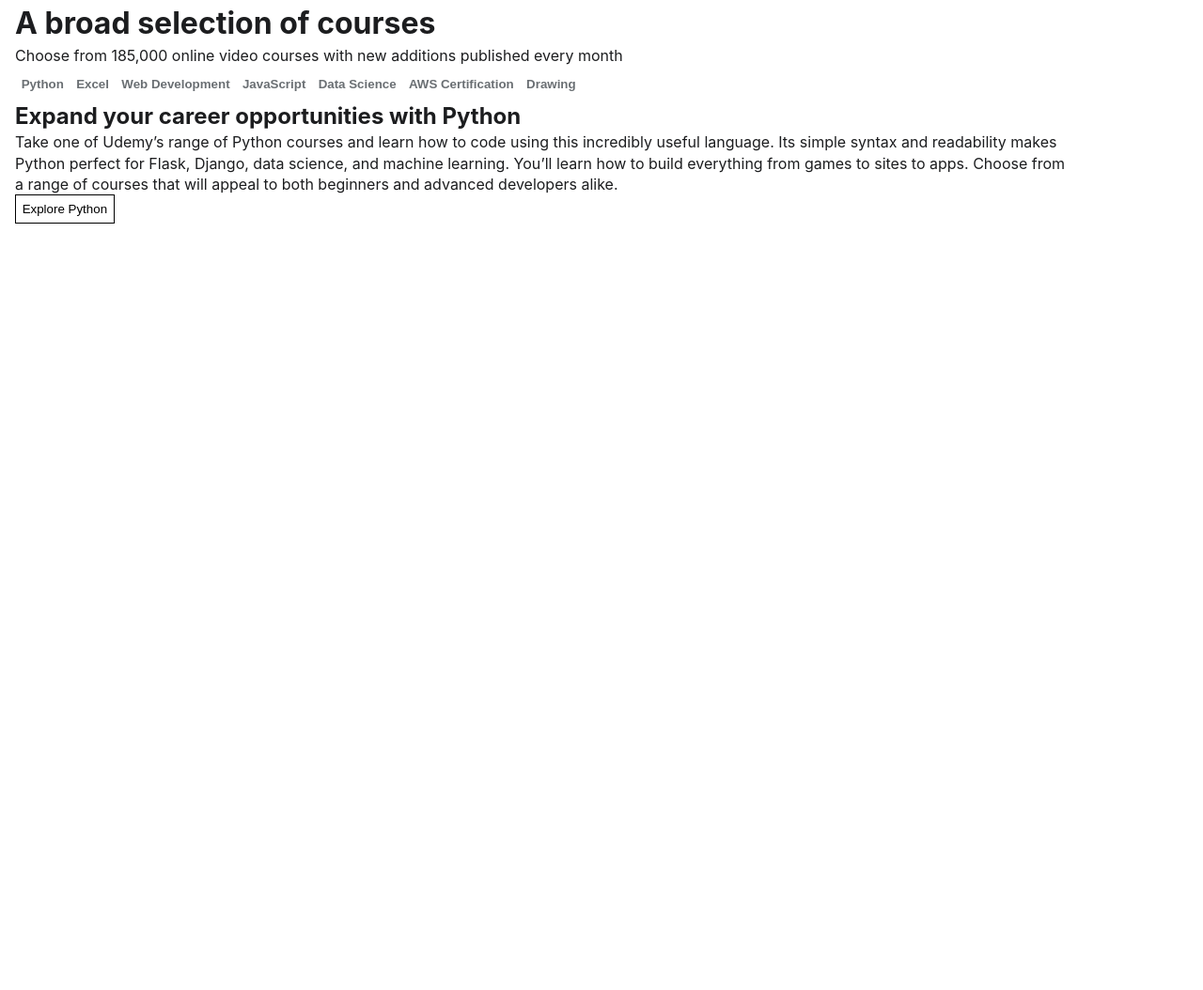
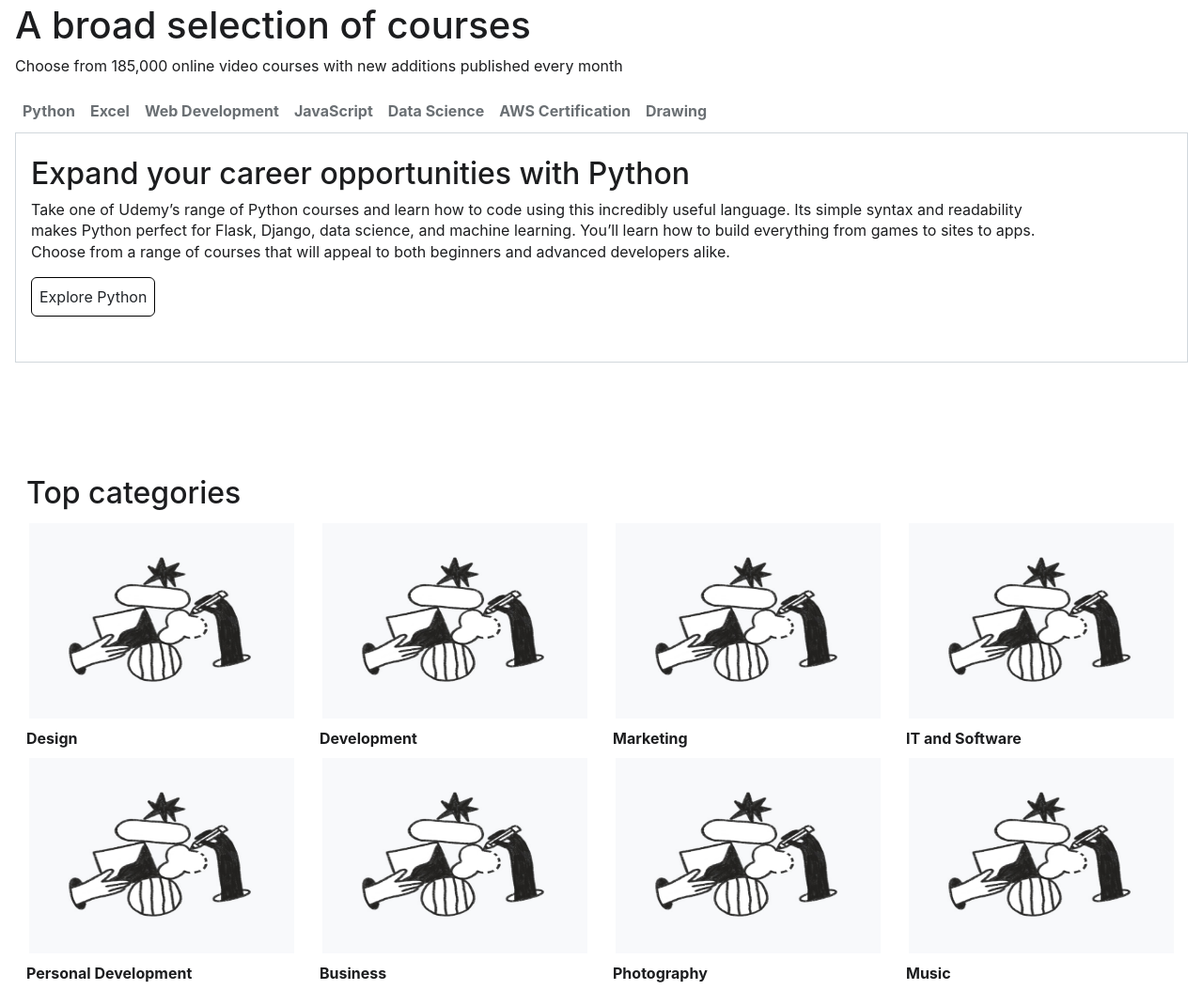
Before and after one commit to OmarElaraby26/Bldai, a website: page index.html in a window 1280 px wide. Shown: the part 356-1410 px from the top of the page at 94% size. Before the commit the page ends 800 px from the top, so only its background shows below. Drawn offline with nearby package versions, Linux system fonts and the light colour scheme; no server answers.

Commit message:
add categories section

```diff
--- a/index.html
+++ b/index.html
@@ -6,10 +6,11 @@
     <meta name="viewport" content="width=device-width, initial-scale=1.0">
     <!-- <meta http-equiv="X-UA-Compatible" content="ie=edge"> -->
     <title>Udemy</title>
+    <link href="https://cdn.jsdelivr.net/npm/bootstrap@5.2.0/dist/css/bootstrap.min.css" rel="stylesheet"
+        integrity="sha384-gH2yIJqKdNHPEq0n4Mqa/HGKIhSkIHeL5AyhkYV8i59U5AR6csBvApHHNl/vI1Bx" crossorigin="anonymous">
     <link rel="stylesheet" href="./styles.css">
     <link rel="stylesheet" href="https://cdnjs.cloudflare.com/ajax/libs/font-awesome/6.1.2/css/all.min.css">
     <!-- <link rel="icon" href="./favicon.ico" type="image/x-icon"> -->
-
 </head>
 
 <body>
@@ -87,24 +88,134 @@
             </nav>
         </div>
 
+        <div class="courses-container">
             <section class="courses-section">
                 <div class="course-intro">
                     <h2>Expand your career opportunities with Python</h2>
                     <p>Take one of Udemy’s range of Python courses and learn how to code using this incredibly useful
-                    language. Its simple syntax and readability makes Python perfect for Flask, Django, data science,
-                    and machine learning. You’ll learn how to build everything from games to sites to apps. Choose from
+                        language. Its simple syntax and readability makes Python perfect for Flask, Django, data
+                        science,
+                        and machine learning. You’ll learn how to build everything from games to sites to apps. Choose
+                        from
                         a range of courses that will appeal to both beginners and advanced developers alike.</p>
                     <button class="btn">Explore Python</button>
                 </div>
                 <div class="cards-container">
                 </div>
             </section>
+        </div>
+        <div class="categories-container container">
+            <h2>Top categories</h2>
+            <section class="categories-section">
+                <div class="row">
+                    <div class="col-12 col-sm-6 col-md-4 col-lg-3">
+                        <div class="category-card">
+                            <a href="#">
+                                <div class="category-card-img">
+                                    <img src="images/categories/lohp-category-design-2x-v2.jpg" alt="design">
+                                </div>
+                                <div class="category-card-title">
+                                    <span>Design</span>
+                                </div>
+                            </a>
+                        </div>
+                    </div>
+                    <div class="col-12 col-sm-6 col-md-4 col-lg-3">
+                        <div class="category-card">
+                            <a href="#">
+                                <div class="category-card-img">
+                                    <img src="images/categories/lohp-category-design-2x-v2.jpg" alt="design">
+                                </div>
+                                <div class="category-card-title">
+                                    <span>Development</span>
+                                </div>
+                            </a>
+                        </div>
+                    </div>
+                    <div class="col-12 col-sm-6 col-md-4 col-lg-3">
+                        <div class="category-card">
+                            <a href="#">
+                                <div class="category-card-img">
+                                    <img src="images/categories/lohp-category-design-2x-v2.jpg" alt="design">
+                                </div>
+                                <div class="category-card-title">
+                                    <span>Marketing</span>
+                                </div>
+                            </a>
+                        </div>
+                    </div>
+                    <div class="col-12 col-sm-6 col-md-4 col-lg-3">
+                        <div class="category-card">
+                            <a href="#">
+                                <div class="category-card-img">
+                                    <img src="images/categories/lohp-category-design-2x-v2.jpg" alt="design">
+                                </div>
+                                <div class="category-card-title">
+                                    <span>IT and Software</span>
+                                </div>
+                            </a>
+                        </div>
+                    </div>
+                    <div class="col-12 col-sm-6 col-md-4 col-lg-3">
+                        <div class="category-card">
+                            <a href="#">
+                                <div class="category-card-img">
+                                    <img src="images/categories/lohp-category-design-2x-v2.jpg" alt="design">
+                                </div>
+                                <div class="category-card-title">
+                                    <span>Personal Development</span>
+                                </div>
+                            </a>
+                        </div>
+                    </div>
+                    <div class="col-12 col-sm-6 col-md-4 col-lg-3">
+                        <div class="category-card">
+                            <a href="#">
+                                <div class="category-card-img">
+                                    <img src="images/categories/lohp-category-design-2x-v2.jpg" alt="design">
+                                </div>
+                                <div class="category-card-title">
+                                    <span>Business</span>
+                                </div>
+                            </a>
+                        </div>
+                    </div>
+                    <div class="col-12 col-sm-6 col-md-4 col-lg-3">
+                        <div class="category-card">
+                            <a href="#">
+                                <div class="category-card-img">
+                                    <img src="images/categories/lohp-category-design-2x-v2.jpg" alt="design">
+                                </div>
+                                <div class="category-card-title">
+                                    <span>Photography</span>
+                                </div>
+                            </a>
+                        </div>
+                    </div>
+                    <div class="col-12 col-sm-6 col-md-4 col-lg-3">
+                        <div class="category-card">
+                            <a href="#">
+                                <div class="category-card-img">
+                                    <img src="images/categories/lohp-category-design-2x-v2.jpg" alt="design">
+                                </div>
+                                <div class="category-card-title">
+                                    <span>Music</span>
+                                </div>
+                            </a>
+                        </div>
+                    </div>
+                </div>
+            </section>
+        </div>
+
     </main>
 
     <script src="./js/helper functions.js" type="text/JavaScript"></script>
     <script src="./js/courses.js" type="text/JavaScript"></script>
     <script src="./js/search.js" type="text/JavaScript"></script>
-
+    <script src="https://cdn.jsdelivr.net/npm/bootstrap@5.2.0/dist/js/bootstrap.bundle.min.js"
+        integrity="sha384-A3rJD856KowSb7dwlZdYEkO39Gagi7vIsF0jrRAoQmDKKtQBHUuLZ9AsSv4jD4Xa"
+        crossorigin="anonymous"></script>
 </body>
 
 </html>
```
Lines whose indentation alone changed are shown as unchanged.
